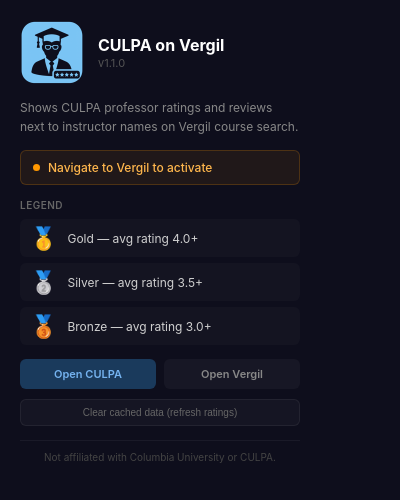
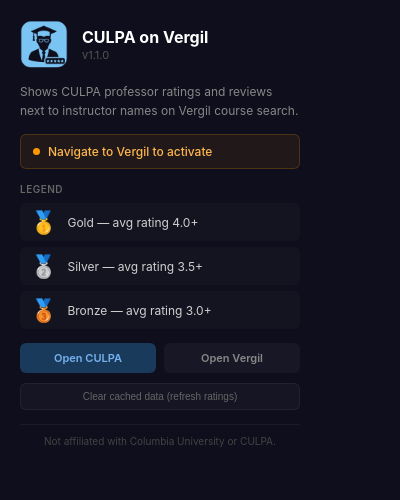
Before and after one commit to HoldenB2007/ProfRater, a browser extension: page extension/popup.html in a window 400 px wide. Drawn offline with Linux system fonts and the light colour scheme.

Commit message:
Shrink logo slightly in popup header

```diff
--- a/extension/popup.html
+++ b/extension/popup.html
@@ -14,7 +14,7 @@
     }
 
     .header { display: flex; align-items: center; gap: 14px; margin-bottom: 14px; }
-    .logo { width: 64px; height: 64px; border-radius: 12px; object-fit: cover; }
+    .logo { width: 48px; height: 48px; border-radius: 10px; object-fit: cover; }
     .title    { font-size: 16px; font-weight: 700; color: #fff; }
     .subtitle { font-size: 11px; color: #555; margin-top: 1px; }
 
```
